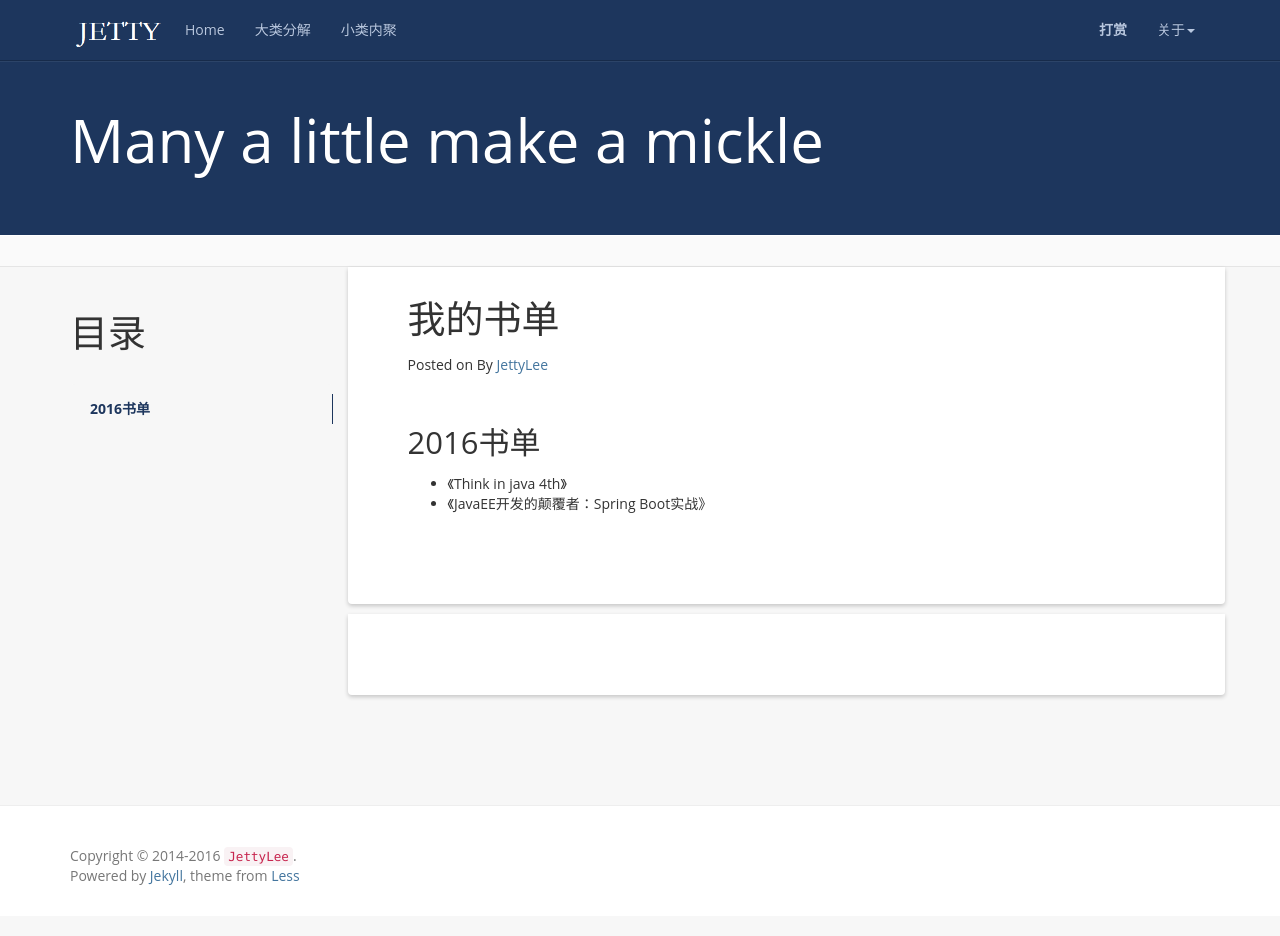
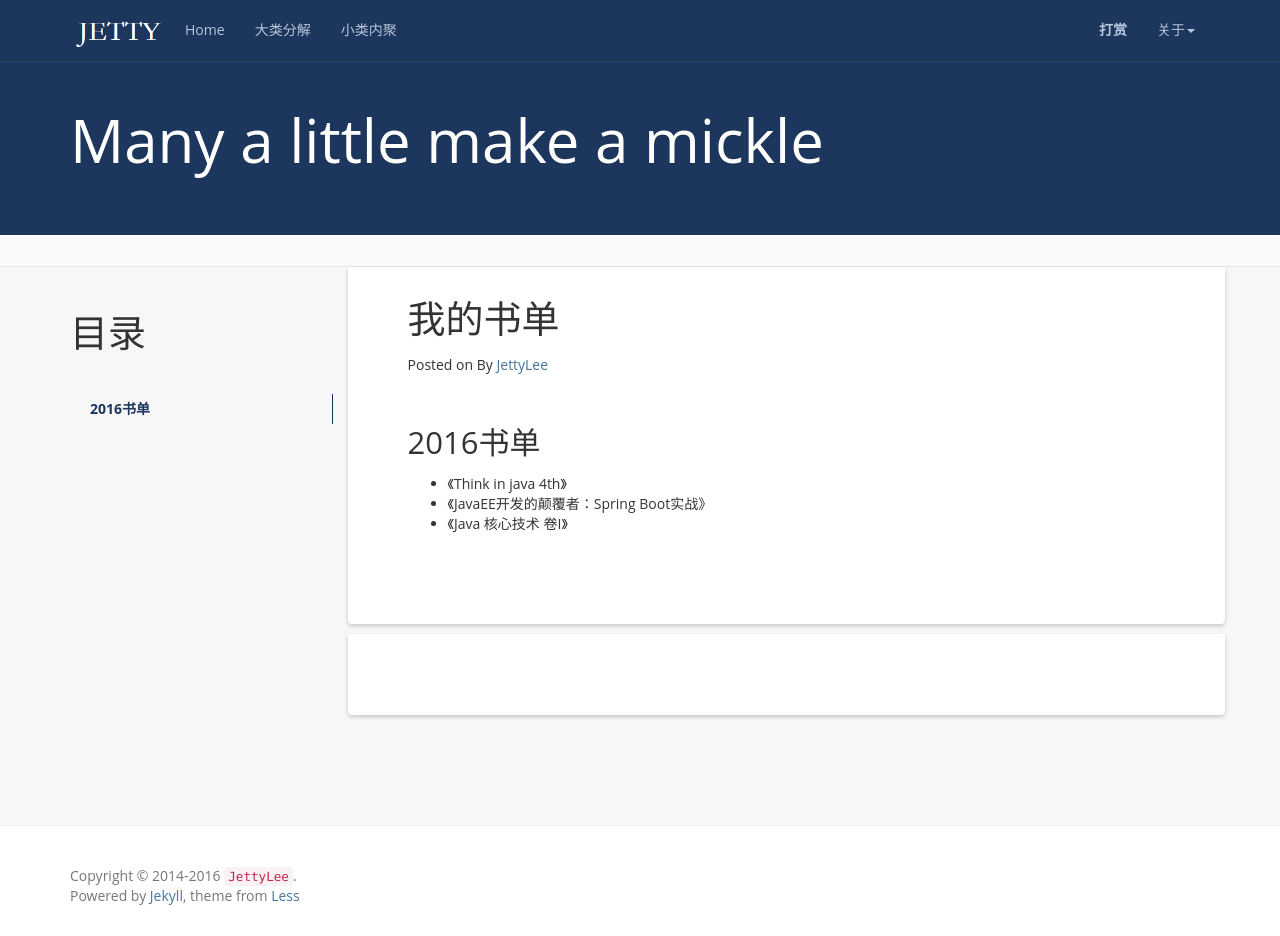
Before and after one commit to JettyLee/blog, a Jekyll site: the page built from books.md, in a window 1280 px wide and 936 px high. Built offline with Jekyll 4.4.1, drawn with Linux system fonts in a browser that asks for light colours; comment, search, counter and statistics services are not loaded.

Commit message:
update book list

```diff
--- a/books.md
+++ b/books.md
@@ -13,3 +13,4 @@ permalink: /books/
 
 + 《Think in java 4th》
 + 《JavaEE开发的颠覆者：Spring Boot实战》
++ 《Java 核心技术 卷I》
```
